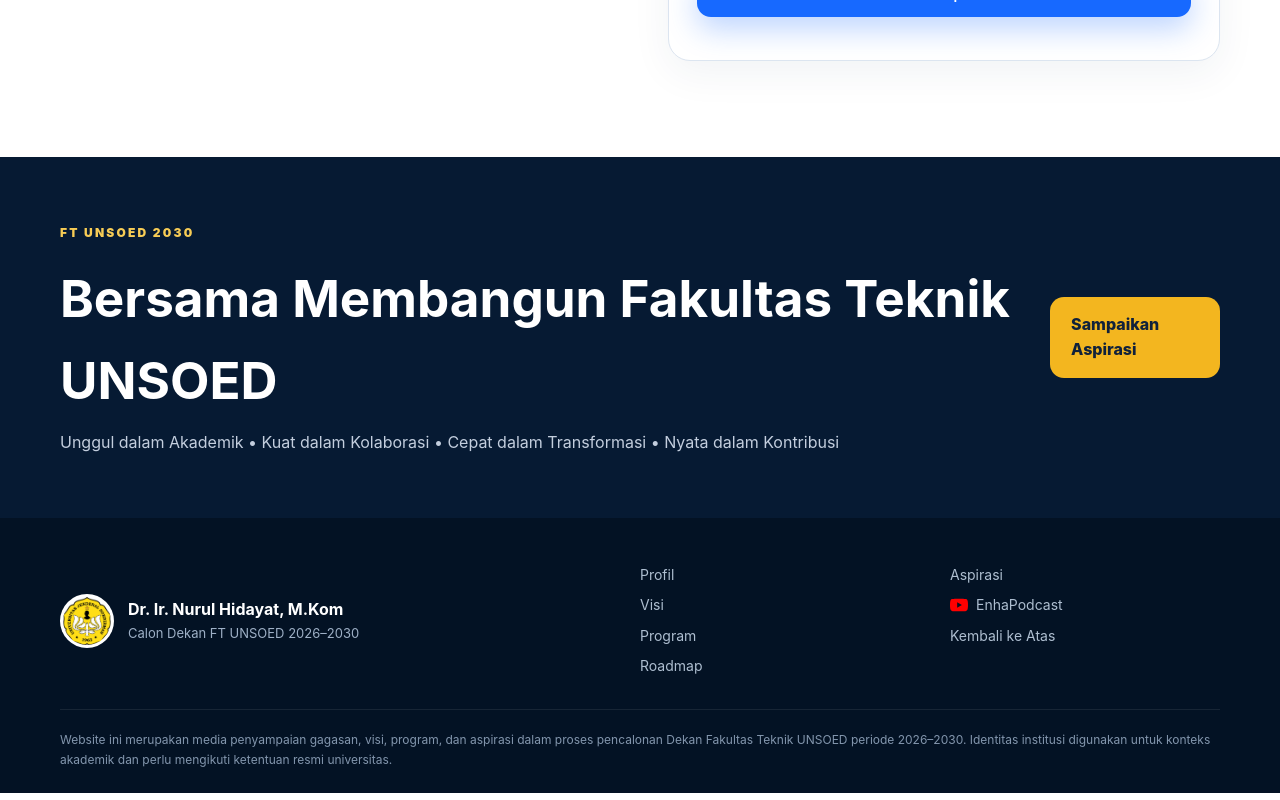
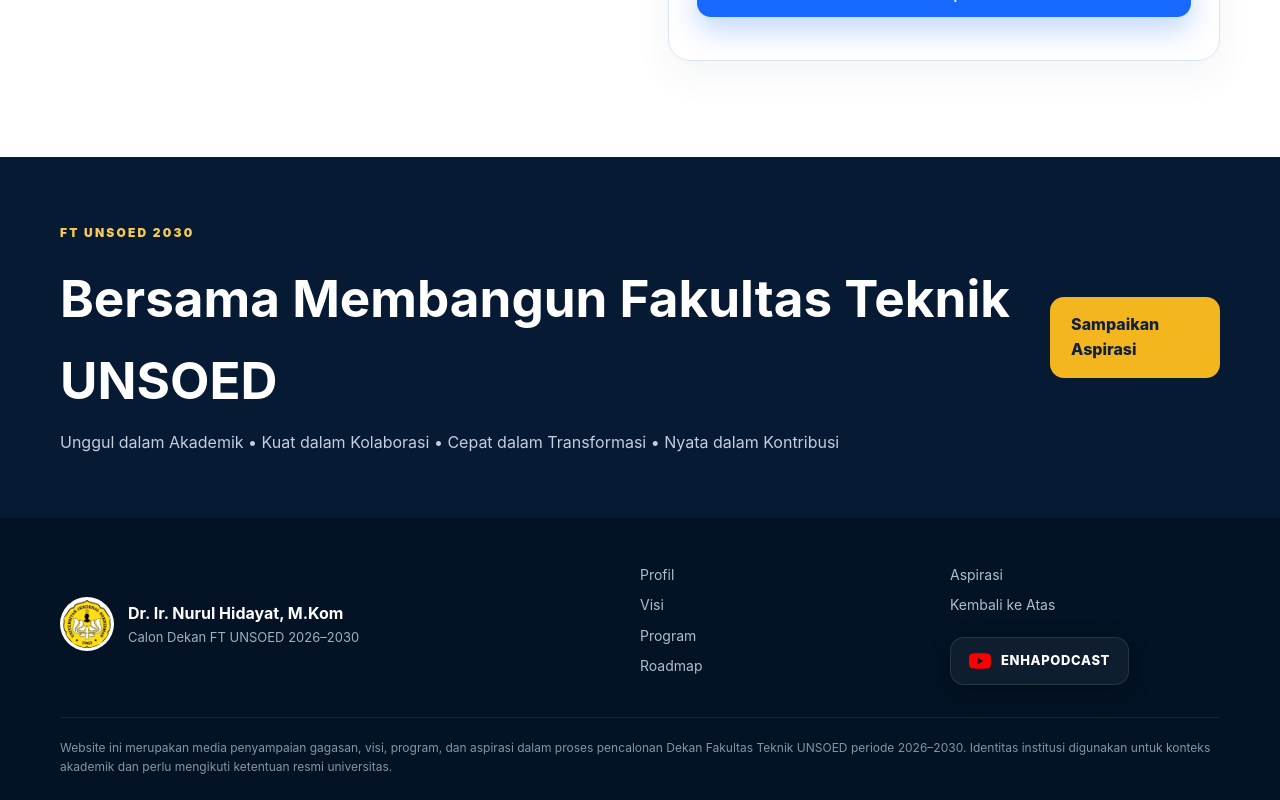
Before and after one commit to kukur-galer2025/Kampanye-Enha, a Next.js app: page / in a window 1280 px wide. Shown: the part 9164-9964 px from the top of the page. Built offline with nearby package versions, Linux system fonts and the light colour scheme; no server answers.

Commit message:
Make footer YouTube link a luxury button

```diff
--- a/src/app/(main)/page.js
+++ b/src/app/(main)/page.js
@@ -337,13 +337,17 @@
             </div>
           </div>
           <div><a href="#profil">Profil</a><a href="#visi">Visi</a><a href="#program">Program</a><a href="#roadmap">Roadmap</a></div>
-          <div>
-            <a href="#aspirasi">Aspirasi</a>
-            <a href="https://youtube.com/@enhapodcast?si=Q9eP-2Ma38egbbGT" target="_blank" rel="noopener noreferrer" style={{ display: 'flex', alignItems: 'center', gap: '8px' }}>
-              <svg width="18" height="18" viewBox="0 0 24 24" fill="#ff0000"><path d="M23.498 6.186a3.016 3.016 0 0 0-2.122-2.136C19.505 3.545 12 3.545 12 3.545s-7.505 0-9.377.505A3.017 3.017 0 0 0 .502 6.186C0 8.07 0 12 0 12s0 3.93.502 5.814a3.016 3.016 0 0 0 2.122 2.136c1.871.505 9.376.505 9.376.505s7.505 0 9.377-.505a3.015 3.015 0 0 0 2.122-2.136C24 15.93 24 12 24 12s0-3.93-.502-5.814zM9.545 15.568V8.432L15.818 12l-6.273 3.568z"/></svg>
-              EnhaPodcast
-            </a>
-            <a href="#top">Kembali ke Atas</a>
+          <div style={{ display: 'flex', flexDirection: 'column', gap: '20px' }}>
+            <div style={{ display: 'flex', flexDirection: 'column', gap: '8px' }}>
+              <a href="#aspirasi">Aspirasi</a>
+              <a href="#top">Kembali ke Atas</a>
+            </div>
+            <div style={{ marginTop: 'auto' }}>
+              <a href="https://youtube.com/@enhapodcast?si=Q9eP-2Ma38egbbGT" target="_blank" rel="noopener noreferrer" className="btn btn-luxury" style={{ display: 'inline-flex', alignItems: 'center', gap: '10px', width: 'max-content', padding: '12px 18px', border: '1px solid rgba(255,255,255,0.1)', background: 'rgba(255,255,255,0.05)', boxShadow: '0 8px 24px rgba(0,0,0,0.2)' }}>
+                <svg width="22" height="22" viewBox="0 0 24 24" fill="#ff0000"><path d="M23.498 6.186a3.016 3.016 0 0 0-2.122-2.136C19.505 3.545 12 3.545 12 3.545s-7.505 0-9.377.505A3.017 3.017 0 0 0 .502 6.186C0 8.07 0 12 0 12s0 3.93.502 5.814a3.016 3.016 0 0 0 2.122 2.136c1.871.505 9.376.505 9.376.505s7.505 0 9.377-.505a3.015 3.015 0 0 0 2.122-2.136C24 15.93 24 12 24 12s0-3.93-.502-5.814zM9.545 15.568V8.432L15.818 12l-6.273 3.568z"/></svg>
+                <span style={{ color: '#fff', fontWeight: '800', letterSpacing: '0.05em' }}>ENHAPODCAST</span>
+              </a>
+            </div>
           </div>
         </div>
         <div className="container footer-bottom">Website ini merupakan media penyampaian gagasan, visi, program, dan aspirasi dalam proses pencalonan Dekan Fakultas Teknik UNSOED periode 2026–2030. Identitas institusi digunakan untuk konteks akademik dan perlu mengikuti ketentuan resmi universitas.</div>
```
